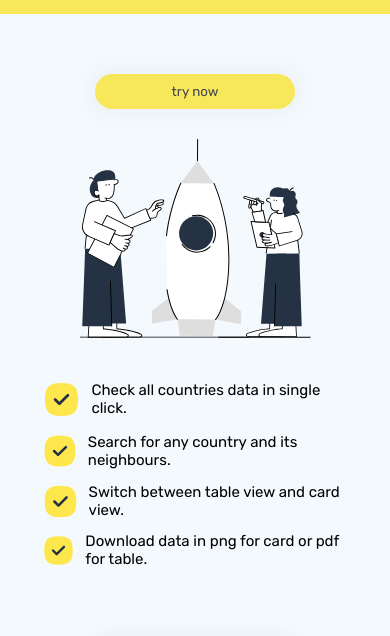
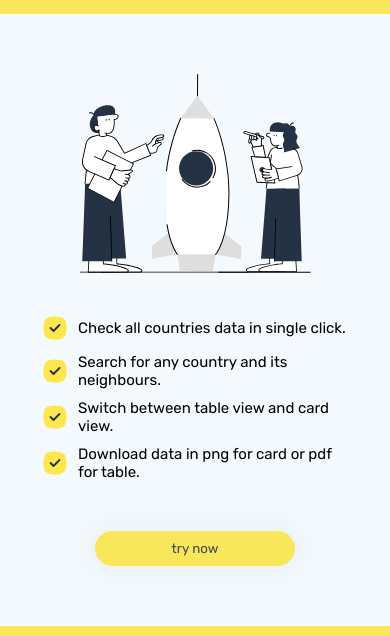
Before and after one commit to rahulk31/countries, a plain HTML site: page index.html in a window 390 px wide. Shown: the part 82-718 px from the top of the page. Drawn offline with nearby package versions, Linux system fonts and the light colour scheme.

Commit message:
:art: improved UI

```diff
--- a/css/main.css
+++ b/css/main.css
@@ -69,7 +69,7 @@ body {
     grid-template-columns: repeat(2, 1fr);
     align-items: center;
     justify-items: center;
-    padding: 3rem 3rem 6rem 3rem;
+    padding: 6rem 3rem 6rem 3rem;
 }
 
 
@@ -77,6 +77,11 @@ body {
 .hero-img {
     justify-self: center;
     width: 70%;
+}
+
+.hero-text {
+    justify-self: start;
+    padding-left: 6rem;
 }
 
 .feature-text {
@@ -119,9 +124,40 @@ body {
         align-items: center;
         justify-items: center;
         gap: 3rem;
+        padding: 6rem 3rem 4rem 3rem;
+
     }
 
     .hero-img-container {
         justify-self: center;
     }
+
+    .hero-img{
+        width: 50%;
+    }
+
+    .hero-text {
+        justify-self: center;
+        padding-left: 0rem;
+    }
+
+    .tick {
+        width: 3.5rem;
+    }
 }
+
+@media(max-width: 600px) {
+
+    .hero-img{
+        width: 70%;
+    }
+
+    .hero-text {
+        justify-self: center;
+        padding-left: 0rem;
+    }
+
+    .tick {
+        width: 3rem;
+    }
+}
--- a/index.html
+++ b/index.html
@@ -24,9 +24,9 @@
     </section>
 
     <header class="section-header">
-        <div class="nav-div">
+        <!-- <div class="nav-div">
             <button class="btn">try now</button>
-        </div>
+        </div> -->
         <div class="main-content">
             <!-- <div class="hero-img-container"> -->
                 <img src="./assets/rocket.svg" alt="" class="hero-img">
```
